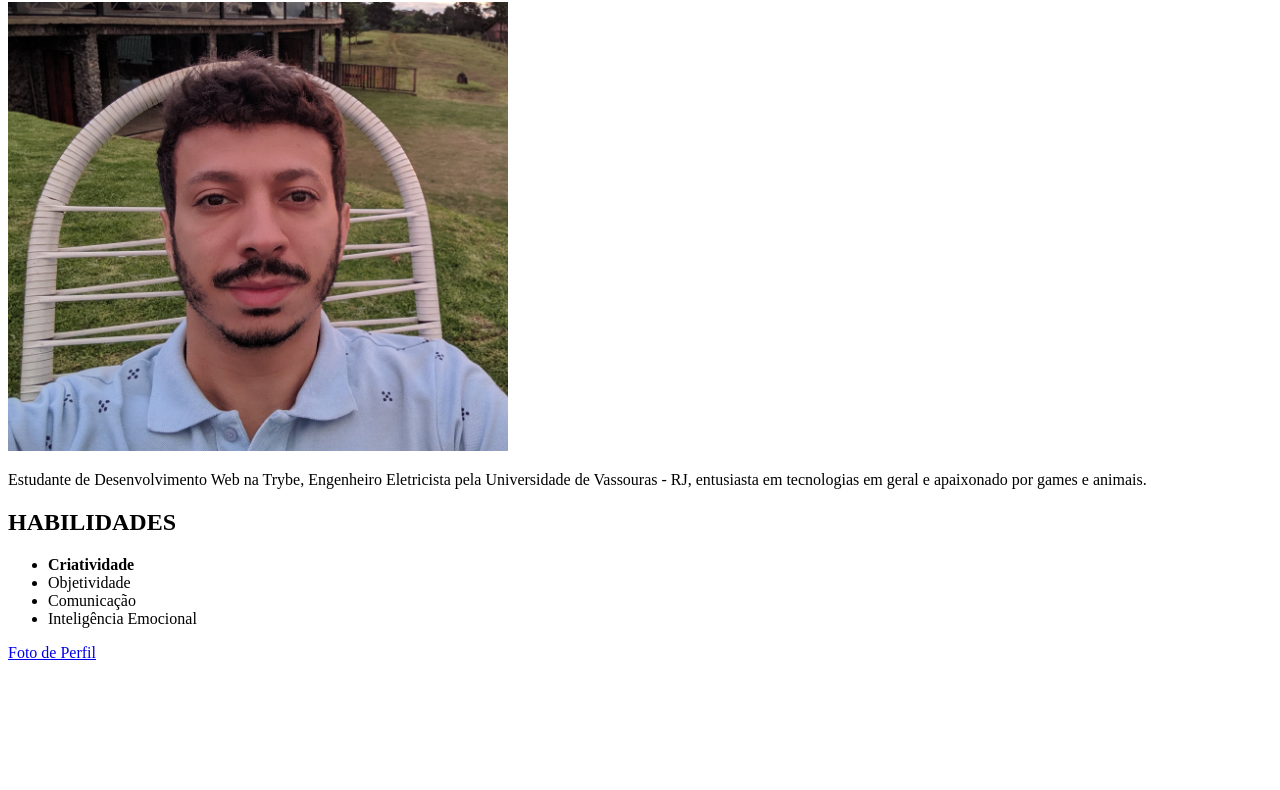
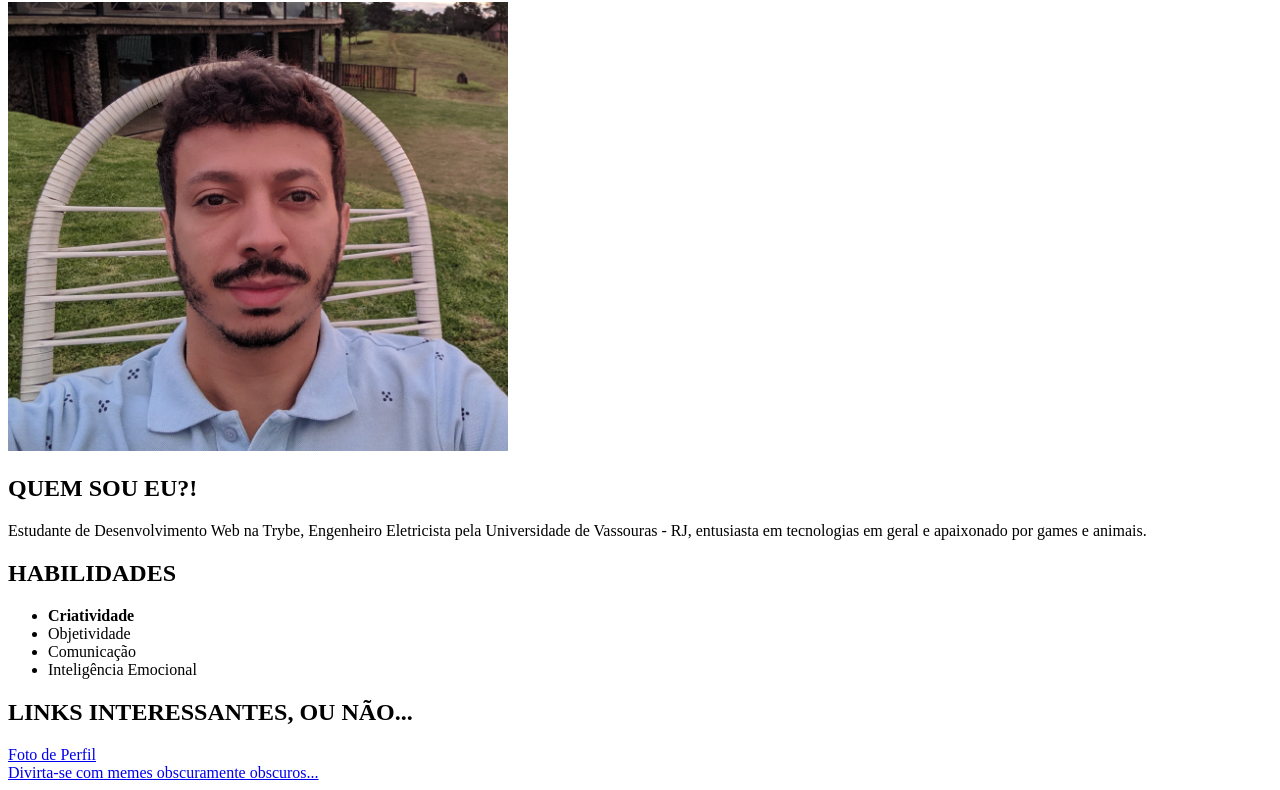
Before and after one commit to RafaelReisTM/RafaelReisTM.github.io, a plain HTML site: page index.html in a window 1280 px wide. Shown: the part 78-868 px from the top of the page. Before the commit the page ends 800 px from the top, so only its background shows below. Drawn offline with Linux system fonts and the light colour scheme.

Commit message:
add external link

```diff
--- a/index.html
+++ b/index.html
@@ -9,6 +9,7 @@
 <body>
   <h1>RAFAEL SILVA REIS</h1>
     <img id="picture" src="/images/perfil.jpeg" alt="Foto de Perfil" width="500">
+    <h2>QUEM SOU EU?!</h2>
       <p>
         Estudante de Desenvolvimento Web na Trybe, Engenheiro Eletricista pela Universidade de Vassouras - RJ, entusiasta em tecnologias em geral e apaixonado por games e animais.
       </p>
@@ -19,6 +20,9 @@
         <li>Comunicação</li>
         <li>Inteligência Emocional</li>
       </ul>
+    <h2>LINKS INTERESSANTES, OU NÃO...</h2>
       <a href="#picture">Foto de Perfil</a>
+      <br>
+      <a href="https://ahnegao.com.br" target="_blank">Divirta-se com memes obscuramente obscuros...</a>
 </body>
 </html>
```
Lines whose indentation alone changed are shown as unchanged.
